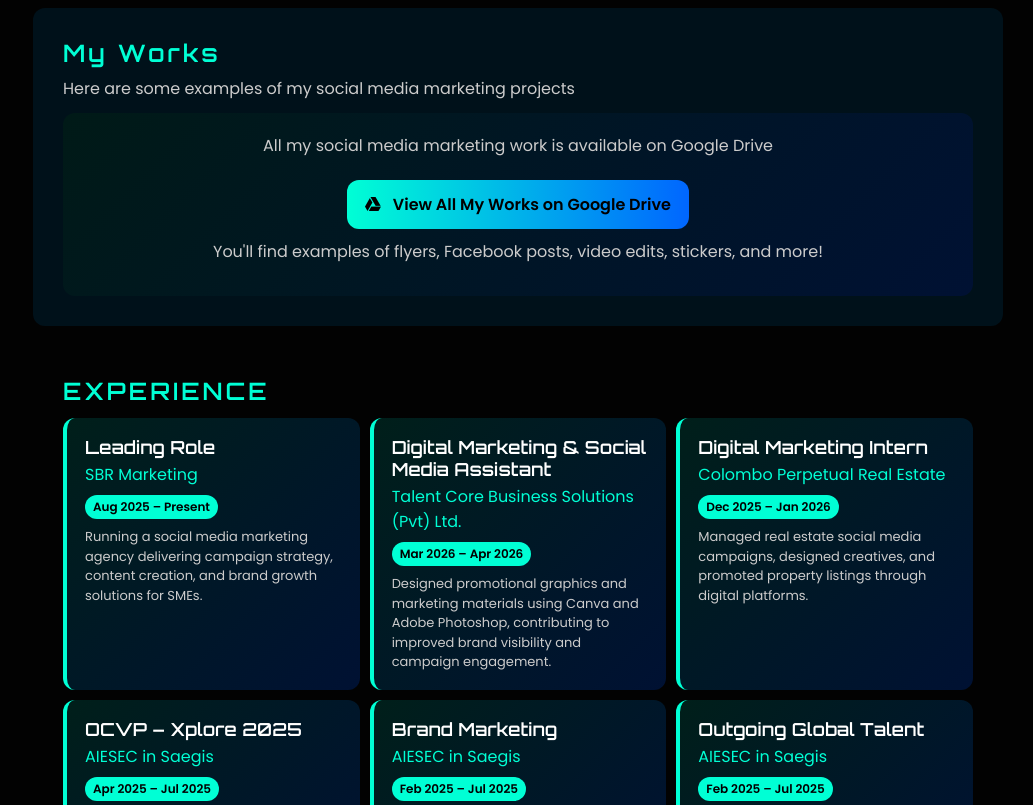
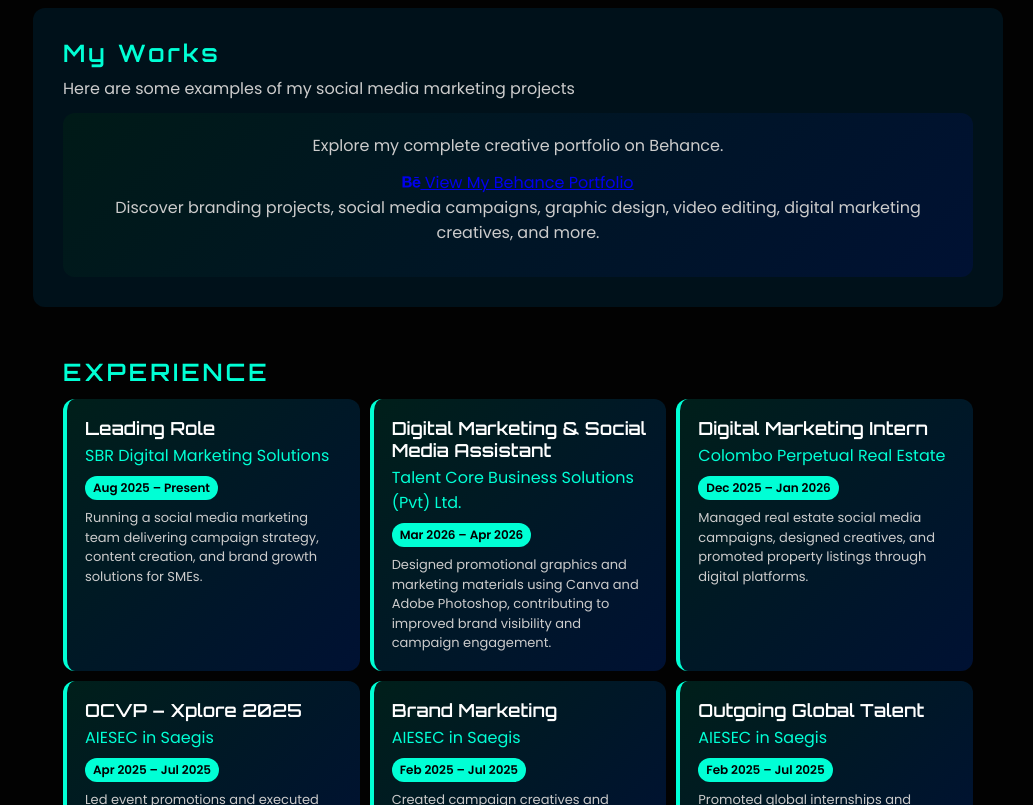
Before and after one commit to binarasudheera073-dev/binara_sudheera, a plain HTML site: page index.html in a window 1280 px wide. Shown: the part 2500-3305 px from the top of the page, without its empty margins (247-1280 px from the left). Drawn offline with Linux system fonts and the light colour scheme.

Commit message:
Update index.html

```diff
--- a/index.html
+++ b/index.html
@@ -393,7 +393,7 @@
 <section id="brands"><h2>BRANDS</h2>
 <div class="brands-grid">
 <div class="brand-card"><img src="https://yt3.ggpht.com/v2-5XIbzcNaHQez9efbDmgLLJkk0iVqITlqpqqCP4uj-RIpVxU67S2zT_cILCL4EliDEnAQzKOQ=s176-c-k-c0x00ffffff-no-rj"></div>
-<div class="brand-card"><img src="https://media.licdn.com/dms/image/v2/D4E0BAQFaNw_UkG8BCg/company-logo_100_100/B4EZkVb865IQAY-/0/1757001273743?e=1783555200&v=beta&t=H_x4WxeEAHt1EcW50rBCodCq-rx83qHWV90ixWJMSs8"></div>
+<div class="brand-card"><img src="https://media.licdn.com/dms/image/v2/D4E0BAQFaNw_UkG8BCg/company-logo_100_100/B4EZkVb865IQAY-/0/1757001273743?e=1785369600&v=beta&t=OBaCh7nTvjsZYqjMf_rDcU85QaG87llpQl_xcWPclu0&v=beta&t=H_x4WxeEAHt1EcW50rBCodCq-rx83qHWV90ixWJMSs8"></div>
 </div></section>
 
 <section id="skills">
@@ -497,11 +497,16 @@
 <p>Here are some examples of my social media marketing projects</p>
 
 <div class="works-container">
-<p>All my social media marketing work is available on Google Drive</p>
-<a href="https://drive.google.com/drive/folders/1F1GAxPW6hvDq8cFLAOht5OqsBF-orJ2L?usp=drive_link" target="_blank" class="drive-btn">
-<i class="fab fa-google-drive"></i> View All My Works on Google Drive
-</a>
-<p>You'll find examples of flyers, Facebook posts, video edits, stickers, and more!</p>
+    <p>Explore my complete creative portfolio on Behance.</p>
+
+    <a href="https://www.behance.net/binarasudheera" target="_blank" class="behance-btn">
+        <i class="fab fa-behance"></i> View My Behance Portfolio
+    </a>
+
+    <p>
+        Discover branding projects, social media campaigns, graphic design,
+        video editing, digital marketing creatives, and more.
+    </p>
 </div>
 </div>
 </section>
@@ -511,9 +516,9 @@
 <div class="exp-grid">
 <div class="exp-box">
 <h3>Leading Role</h3>
-<h4>SBR Marketing</h4>
+<h4>SBR Digital Marketing Solutions</h4>
 <span class="exp-date">Aug 2025 – Present</span>
-<p>Running a social media marketing agency delivering campaign strategy, content creation, and brand growth solutions for SMEs.</p>
+<p>Running a social media marketing team delivering campaign strategy, content creation, and brand growth solutions for SMEs.</p>
 </div>
  <div class="exp-box">
       <h3>Digital Marketing & Social Media Assistant</h3>
```
